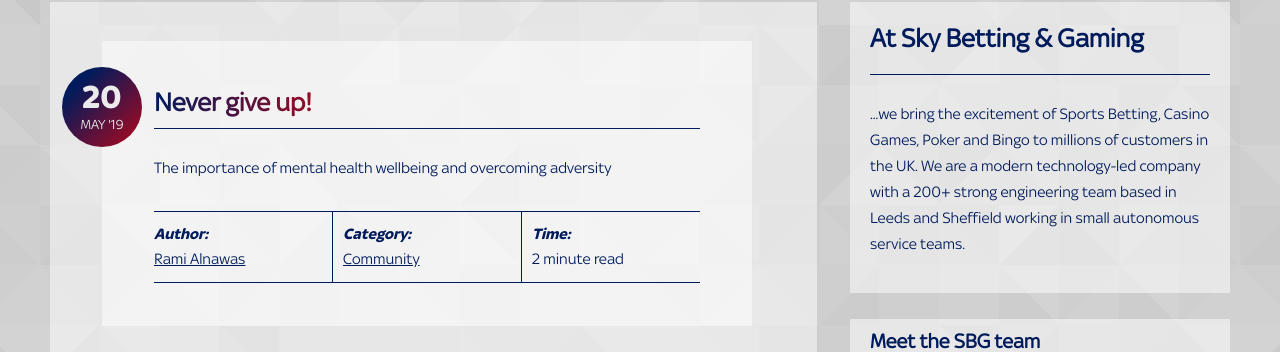
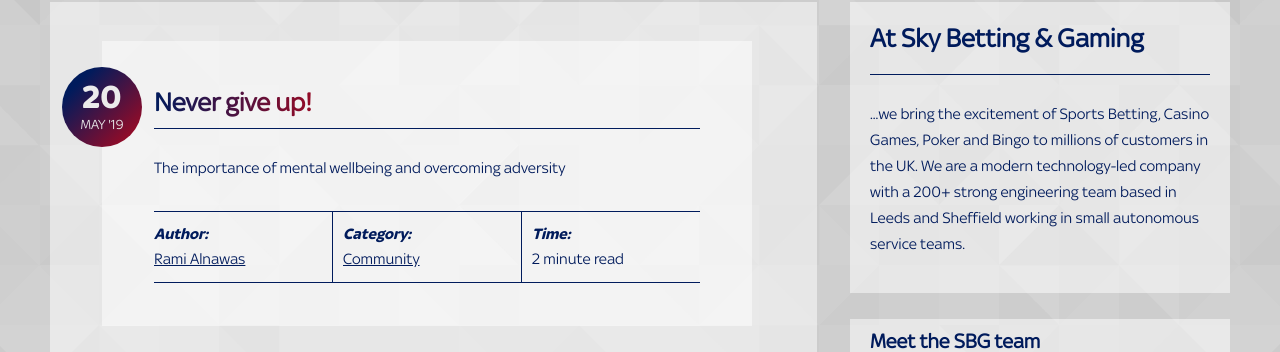
Before and after one commit to skybet/skybet.github.io, a Jekyll site: the page built from index.html, in a window 1280 px wide and 900 px high, scrolled down 353 px. Shown: the part 101-453 px from the top of the window. Built offline with Jekyll 4.4.1, drawn with Linux system fonts in a browser that asks for light colours; nearby versions of some CDN libraries; some web fonts are replaced; the list of posts is cut into pages by our own code; comment, search, counter and statistics services are not loaded.

Commit message:
Sumarry update, removed redundant word.

```diff
--- a/_posts/2019-05-20-never-give-up.md
+++ b/_posts/2019-05-20-never-give-up.md
@@ -2,9 +2,9 @@
 layout:     post
 title:      Never give up!
 date:       2019-05-20
-summary:    The importance of mental health wellbeing and overcoming adversity
+summary:    The importance of mental wellbeing and overcoming adversity
 author:     rami_alnawas
-tags:       aws, certification, mental, health
+tags:       aws, certification, mental, wellbeing
 category:   Community
 ---
 I'm absolutely ecstatic to have finally achieved the target I've set myself back in 2017. I've just passed the [AWS Certified Solutions Architect - Professional SAP-C01](https://www.certmetrics.com/amazon/public/badge.aspx?i=4&t=c&d=2019-05-18&ci=AWS00361425) scoring a 859 out of 1000, the passing score is 750.
```
